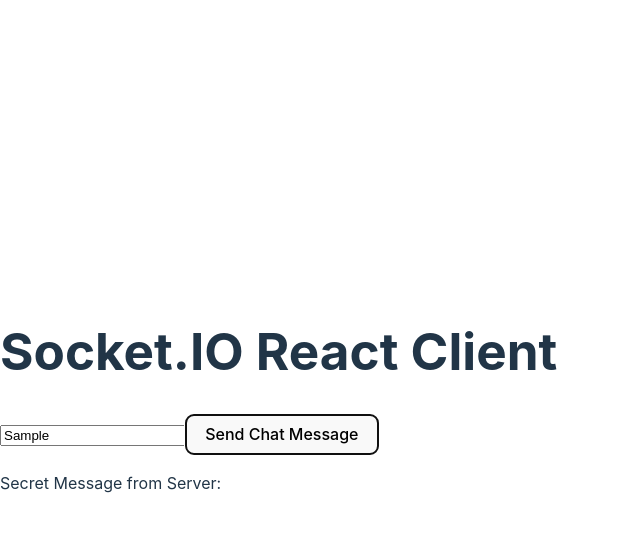
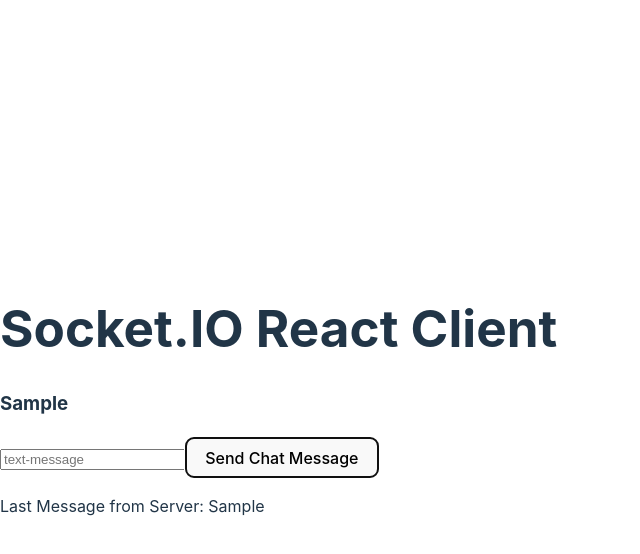
Before and after one commit to tomasjpn/Real-Time-Chat-App, a React (Vite) app: page / in a window 1280 px wide. Both pictures are taken after typing "Sample" into the empty fields and a click on the button "Send Chat Message". Shown: the top 554 px of the page, without its empty margins (0-640 px from the left). Built offline with nearby package versions, Linux system fonts and the light colour scheme; no server answers.

Commit message:
Inputfield for Client-Messages implemented

```diff
--- a/src/App.tsx
+++ b/src/App.tsx
@@ -4,13 +4,14 @@ import io from 'socket.io-client';
 const socket = io('http://localhost:3000');
 
 function App() {
-  const [secretMessage, setSecretMessage] = useState('');
+  const [receivedMessage, setReceivedMessage] = useState<string[]>([]);
+  const [messageInputValue, setMessageInputValue] = useState('');
 
   useEffect(() => {
     // Listen for the "test" event from the server
     socket.on('test', (message) => {
-      console.log('Received test message:', message);
-      setSecretMessage(message);
+      console.log('Received tesxt message:', message);
+      setReceivedMessage((prevMessages) => [...prevMessages, message]);
     });
 
     // Clean up the socket listener when component unmounts
@@ -19,19 +20,47 @@ function App() {
     };
   }, []);
 
+  const renderMessageLine = () => {
+    return (
+      <div>
+        <p>
+          {receivedMessage.map((message, index) => (
+            <h3 key={index}>{message}</h3>
+          ))}
+        </p>
+      </div>
+    );
+  };
+
   // Emit the "chat-message" event to the server
   const sendMessage = () => {
-    socket.emit('chat-message');
+    if (messageInputValue.trim()) {
+      // Emits the message to the server
+      socket.emit('chat-message', messageInputValue);
+      // Reset the Input Field
+      setMessageInputValue('');
+      // Saves the received messages to display afterwards
+      setReceivedMessage((prevMessages) => [
+        ...prevMessages,
+        messageInputValue,
+      ]);
+    }
   };
 
   return (
     <div className="App">
       <h1>Socket.IO React Client</h1>
       <div className="InputDiv">
-        <input type="text" placeholder="textmessage" />
+        <div>{renderMessageLine()}</div>
+        <input
+          type="text"
+          placeholder="text-message"
+          value={messageInputValue}
+          onChange={(e) => setMessageInputValue(e.target.value)}
+        />
         <button onClick={sendMessage}>Send Chat Message</button>
       </div>
-      <p>Secret Message from Server: {secretMessage}</p>
+      <p>Last Message from Server: {receivedMessage}</p>
     </div>
   );
 }
```
Also changed, not shown: 1 other file (tests, documents, lock files or other folders).
